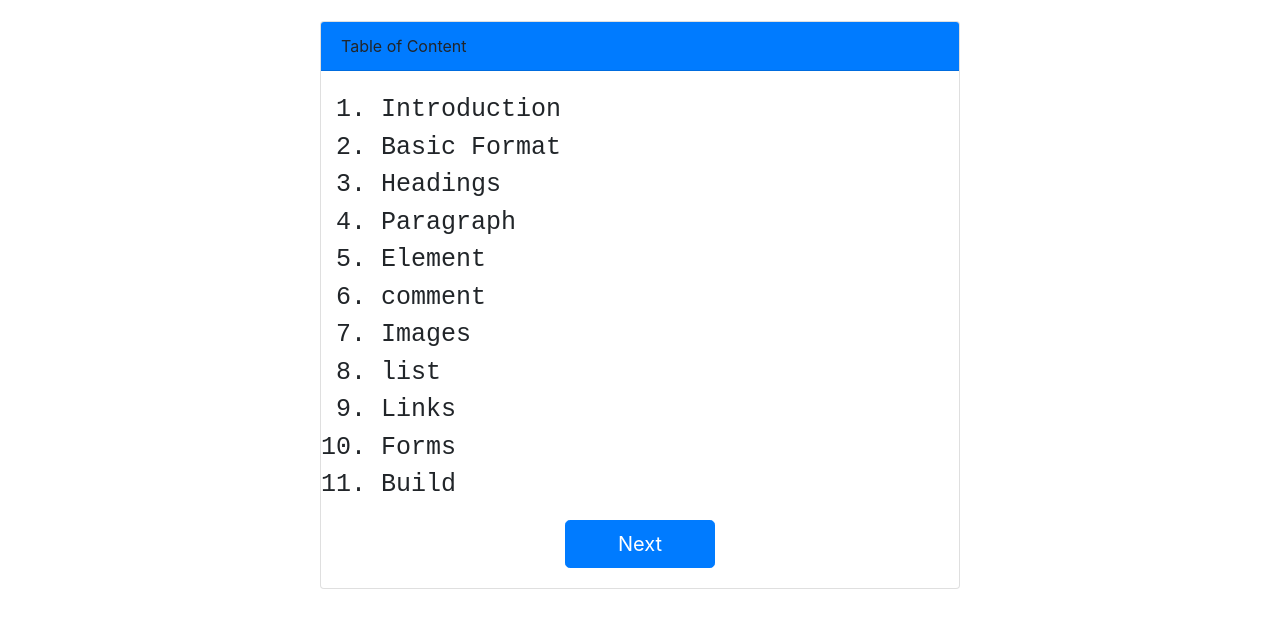
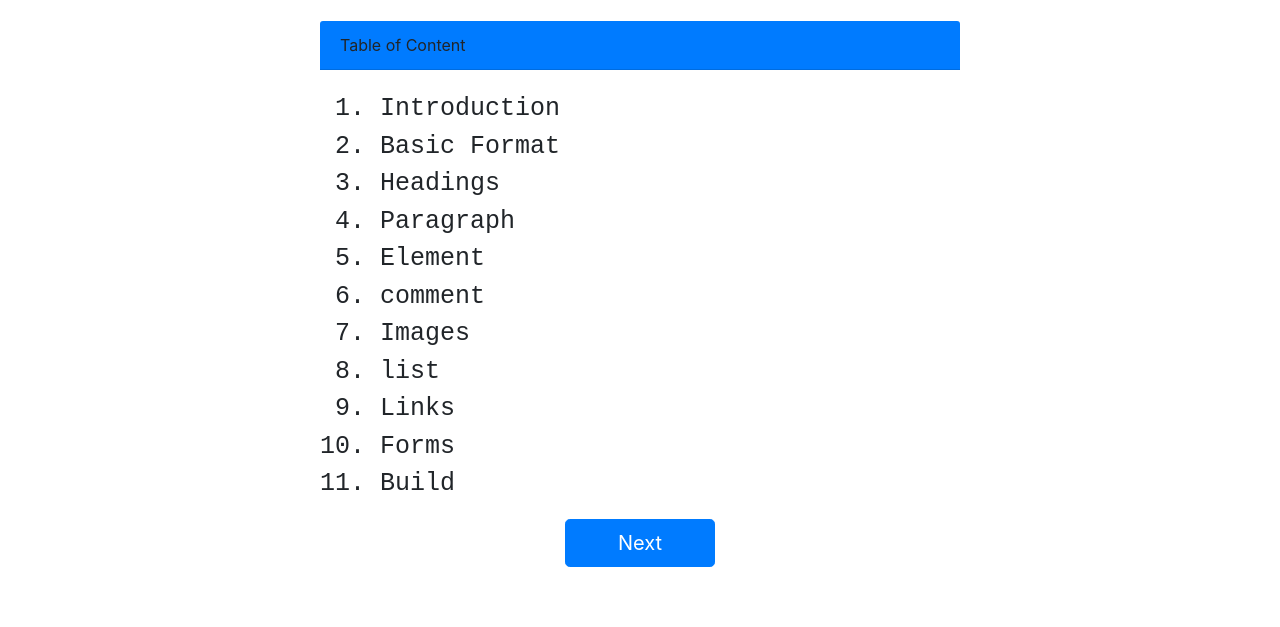
Before and after one commit to Izzycious/Learnweb, a plain HTML site: page www/index.html in a window 1280 px wide. Shown: the part 65-692 px from the top of the page. Drawn offline with nearby package versions, Linux system fonts and the light colour scheme.

Commit message:
border for card set to 0

```diff
--- a/www/index.html
+++ b/www/index.html
@@ -13,7 +13,7 @@
         <div class="container-fluid p-0">
             <h1 class="nav-text">INTRODUCTION TO WEB DEVELOPMENT</h1>
             <div class="container w-50 m-width p-0 mt-4">
-                <div class="card p-0">
+                <div class="card p-0 border-0">
                     <div class="card-header bg-primary">
                         Table of Content
                     </div>
```
